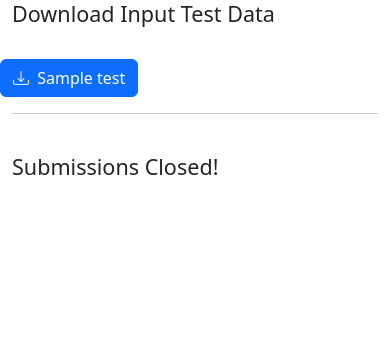
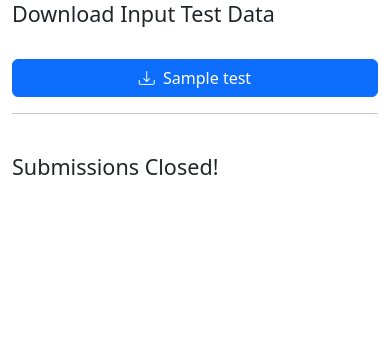
Before and after one commit to UWCS/progcomp-web, a Flask app: template progcomp/templates/problem.html in a window 390 px wide. Shown: the part 141-482 px from the top of the page. Run offline with Flask 2, Linux system fonts and the light colour scheme; tables that the repository leaves empty hold one stand-in row (values such as "Sample post"); the template is opened without the code that fills it: values that come from a table or form of the project are taken from there, most other values are stand-ins (such as "Sample title", 1, 10 or a date in 2020).

Commit message:
Improve problem buttons responsiveness

```diff
--- a/progcomp/templates/problem.html
+++ b/progcomp/templates/problem.html
@@ -9,10 +9,10 @@
 </div>
 
 <h4>Download Input Test Data</h4><br>
-<div class="row gap-2">
+<div class="d-flex flex-wrap gap-2">
     {% for test in problem.tests %}
-    <a href="{{ url_for('progcomp.download', p_name=problem.name, filename=test.name+'.txt') }}"
-        class="col-md col-auto btn btn-primary" style="min-width: max-content;">
+    <a class="flex-grow-1 btn btn-primary" style="min-width: max-content;"
+        href="{{ url_for('progcomp.download', p_name=problem.name, filename=test.name+'.txt') }}">
         <i class="bi-download me-1"></i>&nbsp;{{ test.name }}</a>
     {% endfor %}
 </div>
@@ -22,7 +22,7 @@
 {% if not progcomp.freeze %}
 <form method=post enctype=multipart/form-data>
     <h4>Submit Results</h4>
-    <div class="d-flex align-items-center gap-4">
+    <div class="d-flex flex-wrap align-items-center gap-4">
         <div>
             <label for="test_select" class="form-label m-0 fw-bold" style="min-width: max-content">Select Input
                 Data:</label>
@@ -39,7 +39,7 @@
         </div>
     </div>
     <br>
-    <div class="d-flex gap-2">
+    <div class="d-flex flex-wrap gap-2">
         <div class="p-2 flex-grow-1">
             <label for="output" class="form-label fw-bold">Upload Solution Results</label>
             <input class="form-control" type=file name=output accept=".txt,.out">
```
